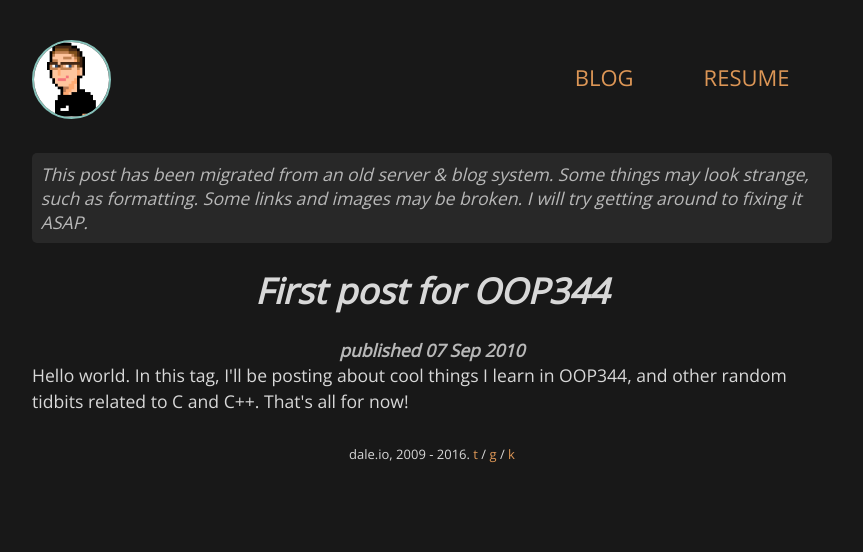
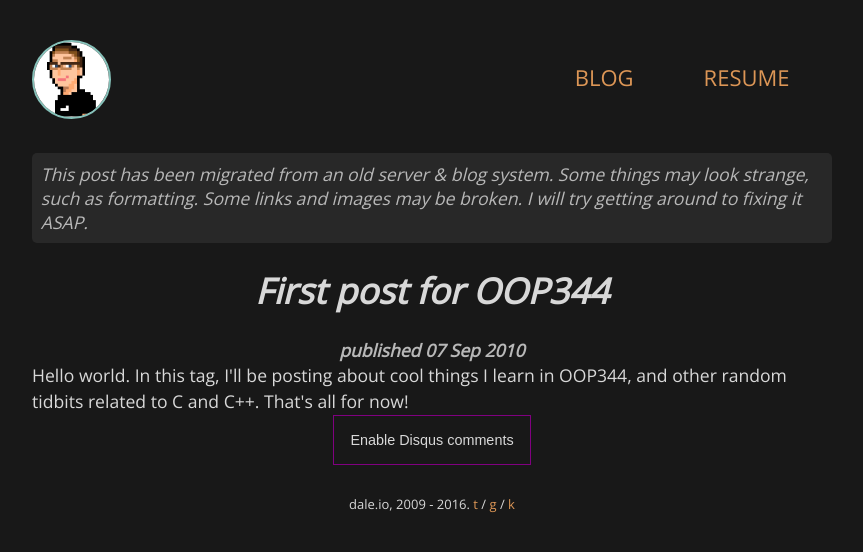
Before and after one commit to obsoke/obsoke.github.io, a Jekyll site: the page built from _posts/2010-09-07-first-post-for-oop344.html, in a window 1280 px wide. Shown: the top 552 px of the page, without its empty margins (208-1071 px from the left). Built offline with Jekyll 4.4.1, drawn with Linux system fonts in a browser that asks for light colours.

Commit message:
On-demand comments with Disqus

```diff
--- a/_layouts/post.html
+++ b/_layouts/post.html
@@ -19,4 +19,26 @@ layout: default
     <div class="post-content content">
         {{ content }}
     </div>
+    <div id="disqus_thread" class="comments">
+        <button id="enable_comments">Enable Disqus comments</button>
+    </div>
+    <script>
+     document.querySelector('#enable_comments').addEventListener('click', () => {
+         /**
+          *  RECOMMENDED CONFIGURATION VARIABLES: EDIT AND UNCOMMENT THE SECTION BELOW TO INSERT DYNAMIC VALUES FROM YOUR PLATFORM OR CMS.
+          *  LEARN WHY DEFINING THESE VARIABLES IS IMPORTANT: https://disqus.com/admin/universalcode/#configuration-variables*/
+         /*
+            var disqus_config = function () {
+            this.page.url = PAGE_URL;  // Replace PAGE_URL with your page's canonical URL variable
+            this.page.identifier = PAGE_IDENTIFIER; // Replace PAGE_IDENTIFIER with your page's unique identifier variable
+            };
+          */
+         (function() { // DON'T EDIT BELOW THIS LINE
+             var d = document, s = d.createElement('script');
+             s.src = 'https://dale-io.disqus.com/embed.js';
+             s.setAttribute('data-timestamp', +new Date());
+             (d.head || d.body).appendChild(s);
+         })();
+     });
+    </script>
 </artcle>
--- a/static/css/main.scss
+++ b/static/css/main.scss
@@ -192,6 +192,25 @@ footer {
         border-radius: 5px;
         font-style: italic;
     }
+
+    .comments {
+        display: flex;
+    }
+
+    .comments button {
+        margin: 0 auto;
+        position: relative;
+        color: $main-text-colour;
+        font-size: .9rem;
+        background-color: $main-background-colour;
+        border: 1px solid purple;
+        padding: 1rem;
+
+        &:hover {
+            background-color: darken($main-background-colour, 30%);
+            cursor: pointer;
+        }
+    }
 }
 
 .resume {
```
